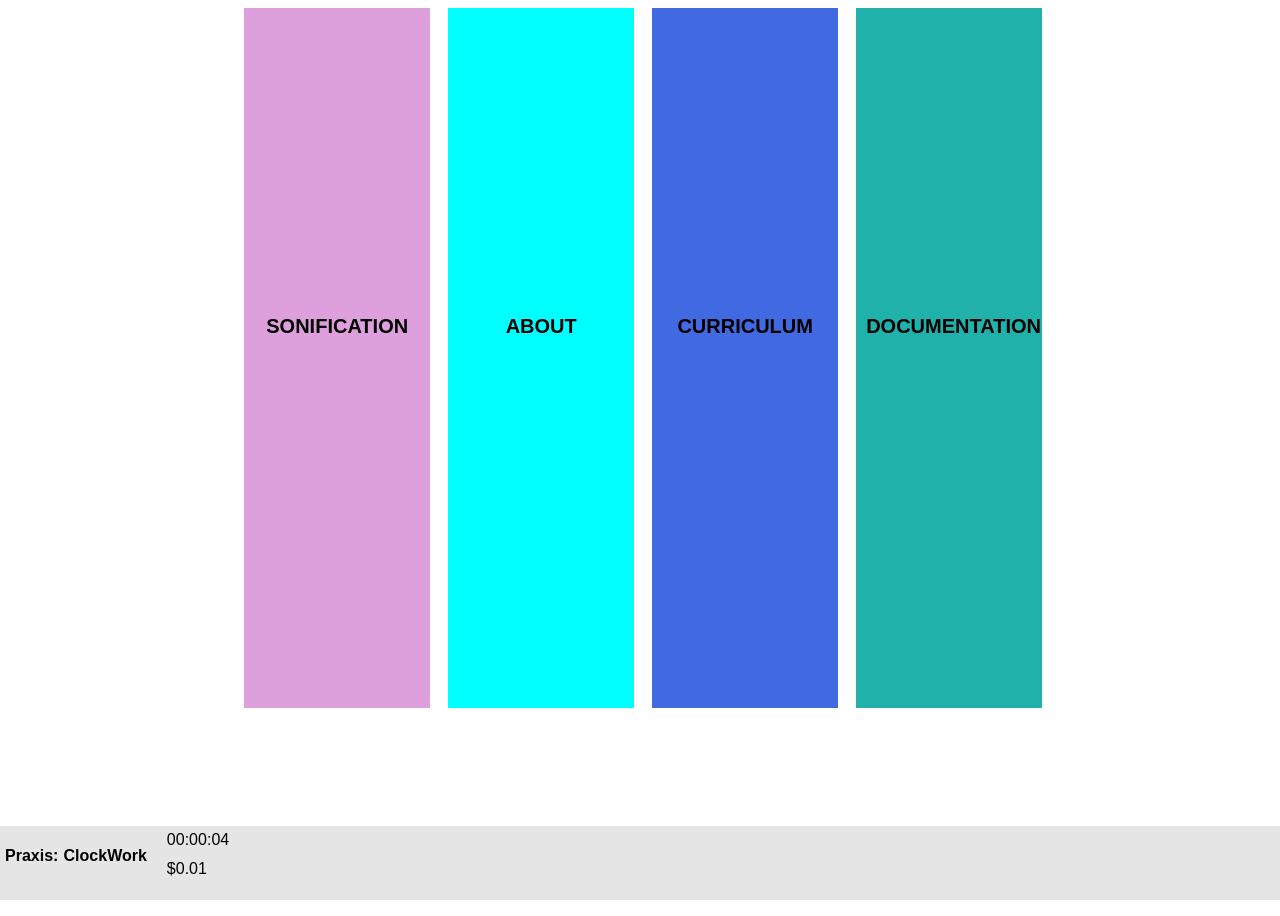
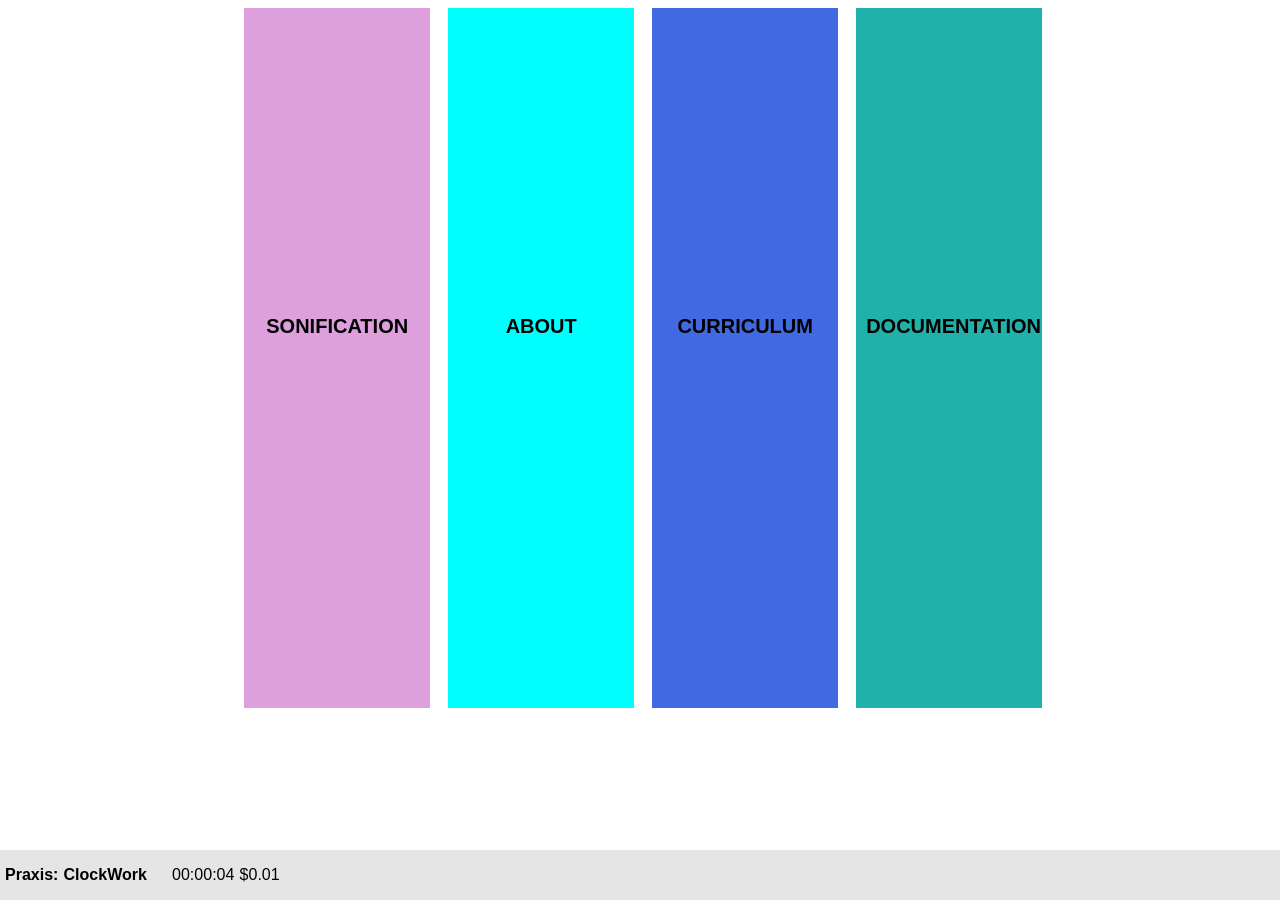
Before and after one commit to scholarslab/clockwork, a Jekyll site: the page built from index.html, in a window 1280 px wide. Built offline with Jekyll 4.4.1, drawn with Linux system fonts in a browser that asks for light colours; some web fonts are replaced.

Commit message:
Display clock and cost inline. Refs #6.
* Use spans for clock and cost, so they display inline by default.
* Have the heading and the provocation share font-size, leading, and
  display properties.

```diff
--- a/_layouts/default.html
+++ b/_layouts/default.html
@@ -22,10 +22,10 @@
 
     <header role="banner" id="banner">
       <h1>Praxis: ClockWork</h1>
-      <p class="provocation">
-        <div class="your-clock"></div>
-        <div id="cost"></div>
-      </p>
+      <div class="provocation">
+        <span class="your-clock"></span>
+        <span id="cost"></span>
+      </div>
     </header>
     <nav class="nav-collapse">
       <ul class="{{page.title}}">
--- a/css/main.css
+++ b/css/main.css
@@ -312,17 +312,12 @@ padding-bottom: 20px;
   }
 }
 
-#banner h1 {
+#banner h1,
+#banner .provocation {
 font-size: 16px;
-float:left;
+line-height: 50px;
+display:inline;
 }
-
-#banner .provocation {
-color: red;
-float:right;
-text-align:right;
-}
-
 
 #main {
 margin-right: 20px;
```
